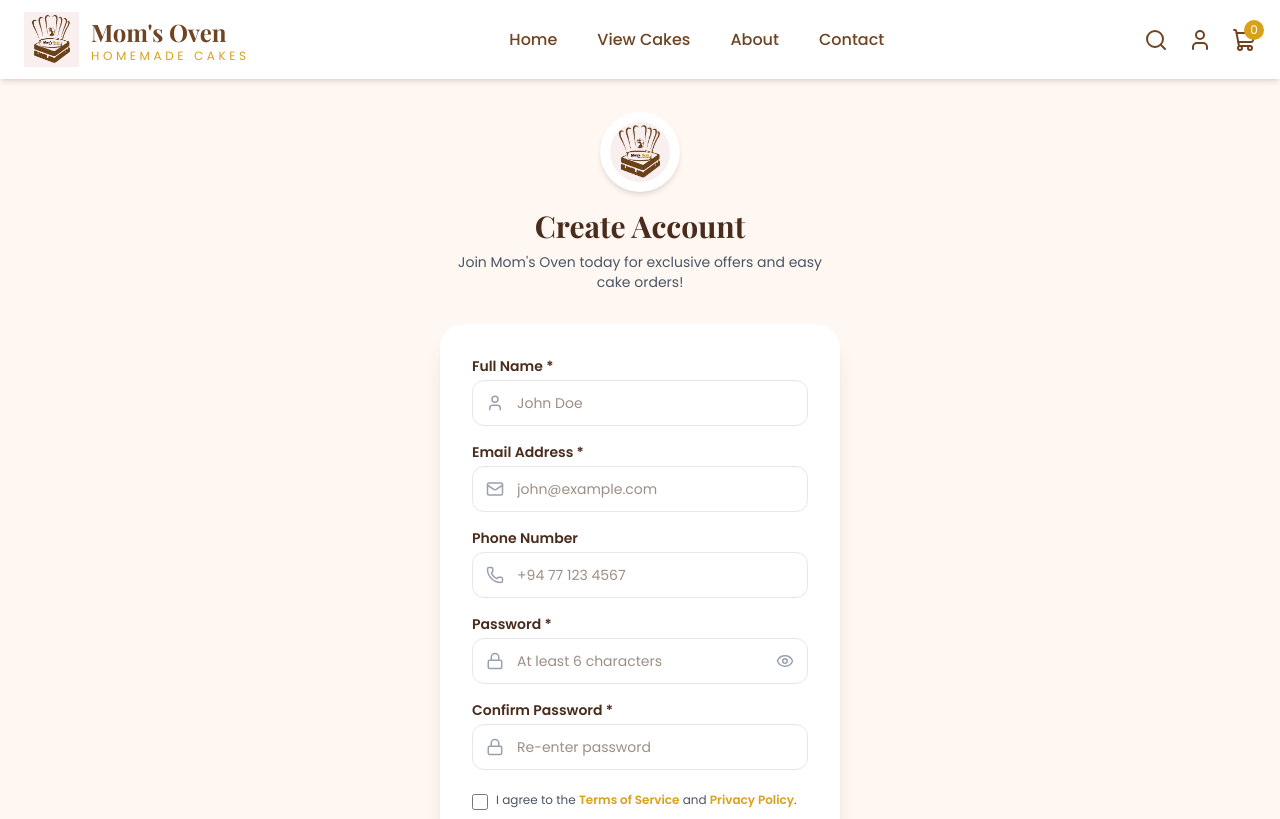
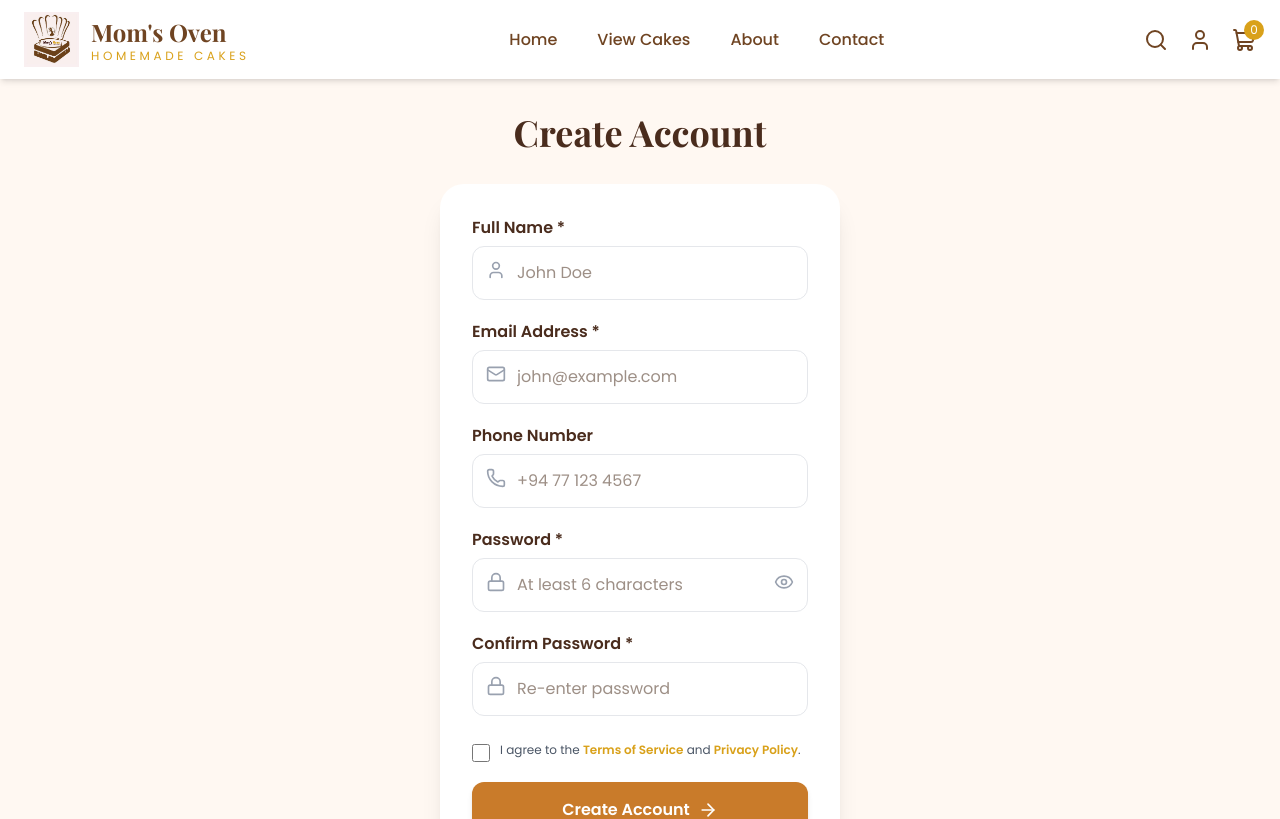
Before and after one commit to ChanudiMallikaArachchi/Mom-s-Oven-Web-Project, a Next.js app: page /signup in a window 1280 px wide. Shown: the top 819 px of the page. Built offline with nearby package versions, Linux system fonts and the light colour scheme; a web font is replaced by a local one.

Commit message:
Remove logo image and increase font size on Signup page

```diff
--- a/app/signup/page.tsx
+++ b/app/signup/page.tsx
@@ -2,7 +2,6 @@
 
 import { useState } from "react";
 import Link from "next/link";
-import Image from "next/image";
 import { User, Mail, Phone, Lock, Eye, EyeOff, ArrowRight, CheckCircle2 } from "lucide-react";
 
 export default function SignupPage() {
@@ -42,19 +41,7 @@ export default function SignupPage() {
 
         {/* Card Header */}
         <div className="text-center">
-          <div className="mx-auto flex h-20 w-20 items-center justify-center rounded-full bg-white shadow-md">
-            <Image
-              src="/images/logo.JPG"
-              alt="Mom&apos;s Oven"
-              width={60}
-              height={60}
-              className="rounded-full object-cover"
-            />
-          </div>
-          <h1 className="mt-4 text-3xl font-bold text-[#4A2C1D]">Create Account</h1>
-          <p className="mt-2 text-sm text-gray-600">
-            Join Mom&apos;s Oven today for exclusive offers and easy cake orders!
-          </p>
+          <h1 className="text-3xl md:text-4xl font-bold text-[#4A2C1D]">Create Account</h1>
         </div>
 
         {/* Signup Form Card */}
@@ -65,77 +52,77 @@ export default function SignupPage() {
                 <CheckCircle2 size={36} />
               </div>
               <h2 className="mt-4 text-2xl font-bold text-[#4A2C1D]">Account Created!</h2>
-              <p className="mt-2 text-sm text-gray-600">
+              <p className="mt-2 text-base text-gray-600">
                 Welcome to Mom&apos;s Oven, <span className="font-semibold text-[#4A2C1D]">{formData.name}</span>. Your account is ready.
               </p>
               <Link
                 href="/login"
-                className="mt-6 inline-block rounded-full bg-[#C97B2A] px-8 py-3 text-sm font-semibold text-white transition hover:bg-[#B86A1D]"
+                className="mt-6 inline-block rounded-full bg-[#C97B2A] px-8 py-3.5 text-base font-semibold text-white transition hover:bg-[#B86A1D]"
               >
                 Sign In to Your Account
               </Link>
             </div>
           ) : (
-            <form onSubmit={handleSubmit} className="space-y-4">
+            <form onSubmit={handleSubmit} className="space-y-5">
 
               {errorMsg && (
-                <div className="rounded-xl bg-red-50 p-3 text-xs font-semibold text-red-600 text-center">
+                <div className="rounded-xl bg-red-50 p-3.5 text-sm font-semibold text-red-600 text-center">
                   {errorMsg}
                 </div>
               )}
 
               {/* Full Name */}
               <div>
-                <label className="block text-sm font-semibold text-[#4A2C1D]">Full Name *</label>
-                <div className="relative mt-1">
-                  <User className="absolute left-3.5 top-3.5 text-gray-400" size={18} />
+                <label className="block text-base font-semibold text-[#4A2C1D]">Full Name *</label>
+                <div className="relative mt-1.5">
+                  <User className="absolute left-3.5 top-3.5 text-gray-400" size={20} />
                   <input
                     type="text"
                     required
                     placeholder="John Doe"
                     value={formData.name}
                     onChange={(e) => setFormData({ ...formData, name: e.target.value })}
-                    className="w-full rounded-xl border border-gray-200 py-3 pl-11 pr-4 text-sm focus:border-[#D9A11A] focus:outline-none"
+                    className="w-full rounded-xl border border-gray-200 py-3.5 pl-11 pr-4 text-base focus:border-[#D9A11A] focus:outline-none"
                   />
                 </div>
               </div>
 
               {/* Email */}
               <div>
-                <label className="block text-sm font-semibold text-[#4A2C1D]">Email Address *</label>
-                <div className="relative mt-1">
-                  <Mail className="absolute left-3.5 top-3.5 text-gray-400" size={18} />
+                <label className="block text-base font-semibold text-[#4A2C1D]">Email Address *</label>
+                <div className="relative mt-1.5">
+                  <Mail className="absolute left-3.5 top-3.5 text-gray-400" size={20} />
                   <input
                     type="email"
                     required
                     placeholder="john@example.com"
                     value={formData.email}
                     onChange={(e) => setFormData({ ...formData, email: e.target.value })}
-                    className="w-full rounded-xl border border-gray-200 py-3 pl-11 pr-4 text-sm focus:border-[#D9A11A] focus:outline-none"
+                    className="w-full rounded-xl border border-gray-200 py-3.5 pl-11 pr-4 text-base focus:border-[#D9A11A] focus:outline-none"
                   />
                 </div>
               </div>
 
               {/* Phone */}
               <div>
-                <label className="block text-sm font-semibold text-[#4A2C1D]">Phone Number</label>
-                <div className="relative mt-1">
-                  <Phone className="absolute left-3.5 top-3.5 text-gray-400" size={18} />
+                <label className="block text-base font-semibold text-[#4A2C1D]">Phone Number</label>
+                <div className="relative mt-1.5">
+                  <Phone className="absolute left-3.5 top-3.5 text-gray-400" size={20} />
                   <input
                     type="tel"
                     placeholder="+94 77 123 4567"
                     value={formData.phone}
                     onChange={(e) => setFormData({ ...formData, phone: e.target.value })}
-                    className="w-full rounded-xl border border-gray-200 py-3 pl-11 pr-4 text-sm focus:border-[#D9A11A] focus:outline-none"
+                    className="w-full rounded-xl border border-gray-200 py-3.5 pl-11 pr-4 text-base focus:border-[#D9A11A] focus:outline-none"
                   />
                 </div>
               </div>
 
               {/* Password */}
               <div>
-                <label className="block text-sm font-semibold text-[#4A2C1D]">Password *</label>
-                <div className="relative mt-1">
-                  <Lock className="absolute left-3.5 top-3.5 text-gray-400" size={18} />
+                <label className="block text-base font-semibold text-[#4A2C1D]">Password *</label>
+                <div className="relative mt-1.5">
+                  <Lock className="absolute left-3.5 top-3.5 text-gray-400" size={20} />
                   <input
                     type={showPassword ? "text" : "password"}
                     required
@@ -143,30 +130,30 @@ export default function SignupPage() {
                     minLength={6}
                     value={formData.password}
                     onChange={(e) => setFormData({ ...formData, password: e.target.value })}
-                    className="w-full rounded-xl border border-gray-200 py-3 pl-11 pr-11 text-sm focus:border-[#D9A11A] focus:outline-none"
+                    className="w-full rounded-xl border border-gray-200 py-3.5 pl-11 pr-11 text-base focus:border-[#D9A11A] focus:outline-none"
                   />
                   <button
                     type="button"
                     onClick={() => setShowPassword(!showPassword)}
                     className="absolute right-3.5 top-3.5 text-gray-400 hover:text-gray-600"
                   >
-                    {showPassword ? <EyeOff size={18} /> : <Eye size={18} />}
+                    {showPassword ? <EyeOff size={20} /> : <Eye size={20} />}
                   </button>
                 </div>
               </div>
 
               {/* Confirm Password */}
               <div>
-                <label className="block text-sm font-semibold text-[#4A2C1D]">Confirm Password *</label>
-                <div className="relative mt-1">
-                  <Lock className="absolute left-3.5 top-3.5 text-gray-400" size={18} />
+                <label className="block text-base font-semibold text-[#4A2C1D]">Confirm Password *</label>
+                <div className="relative mt-1.5">
+                  <Lock className="absolute left-3.5 top-3.5 text-gray-400" size={20} />
                   <input
                     type={showPassword ? "text" : "password"}
                     required
                     placeholder="Re-enter password"
                     value={formData.confirmPassword}
                     onChange={(e) => setFormData({ ...formData, confirmPassword: e.target.value })}
-                    className="w-full rounded-xl border border-gray-200 py-3 pl-11 pr-4 text-sm focus:border-[#D9A11A] focus:outline-none"
+                    className="w-full rounded-xl border border-gray-200 py-3.5 pl-11 pr-4 text-base focus:border-[#D9A11A] focus:outline-none"
                   />
                 </div>
               </div>
@@ -178,9 +165,9 @@ export default function SignupPage() {
                   id="terms"
                   checked={formData.terms}
                   onChange={(e) => setFormData({ ...formData, terms: e.target.checked })}
-                  className="mt-1 h-4 w-4 rounded border-gray-300 text-[#D9A11A] focus:ring-[#D9A11A]"
+                  className="mt-1 h-4.5 w-4.5 rounded border-gray-300 text-[#D9A11A] focus:ring-[#D9A11A]"
                 />
-                <label htmlFor="terms" className="ml-2 text-xs leading-5 text-gray-600 select-none">
+                <label htmlFor="terms" className="ml-2.5 text-xs leading-5 text-gray-600 select-none">
                   I agree to the{" "}
                   <a href="#" className="font-semibold text-[#D9A11A] hover:underline">
                     Terms of Service
@@ -196,10 +183,10 @@ export default function SignupPage() {
               {/* Submit Button */}
               <button
                 type="submit"
-                className="mt-4 flex w-full items-center justify-center gap-2 rounded-xl bg-[#C97B2A] py-3.5 font-semibold text-white shadow-md transition hover:bg-[#B86A1D] hover:shadow-lg"
+                className="mt-4 flex w-full items-center justify-center gap-2 rounded-xl bg-[#C97B2A] py-4 text-base font-semibold text-white shadow-md transition hover:bg-[#B86A1D] hover:shadow-lg"
               >
                 Create Account
-                <ArrowRight size={18} />
+                <ArrowRight size={20} />
               </button>
 
             </form>
@@ -207,7 +194,7 @@ export default function SignupPage() {
         </div>
 
         {/* Footer Link */}
-        <p className="mt-8 text-center text-sm text-gray-600">
+        <p className="mt-8 text-center text-base text-gray-600">
           Already have an account?{" "}
           <Link href="/login" className="font-bold text-[#C97B2A] hover:underline">
             Sign In
```
